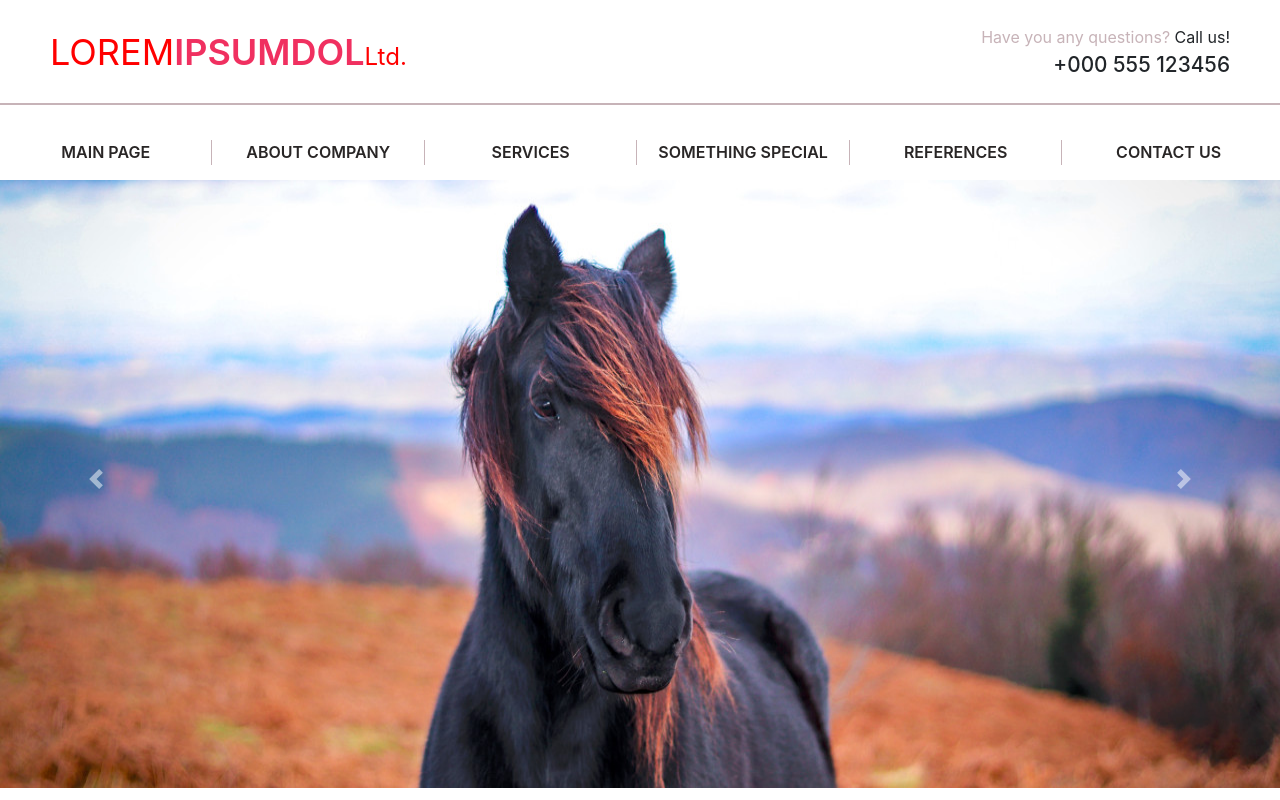
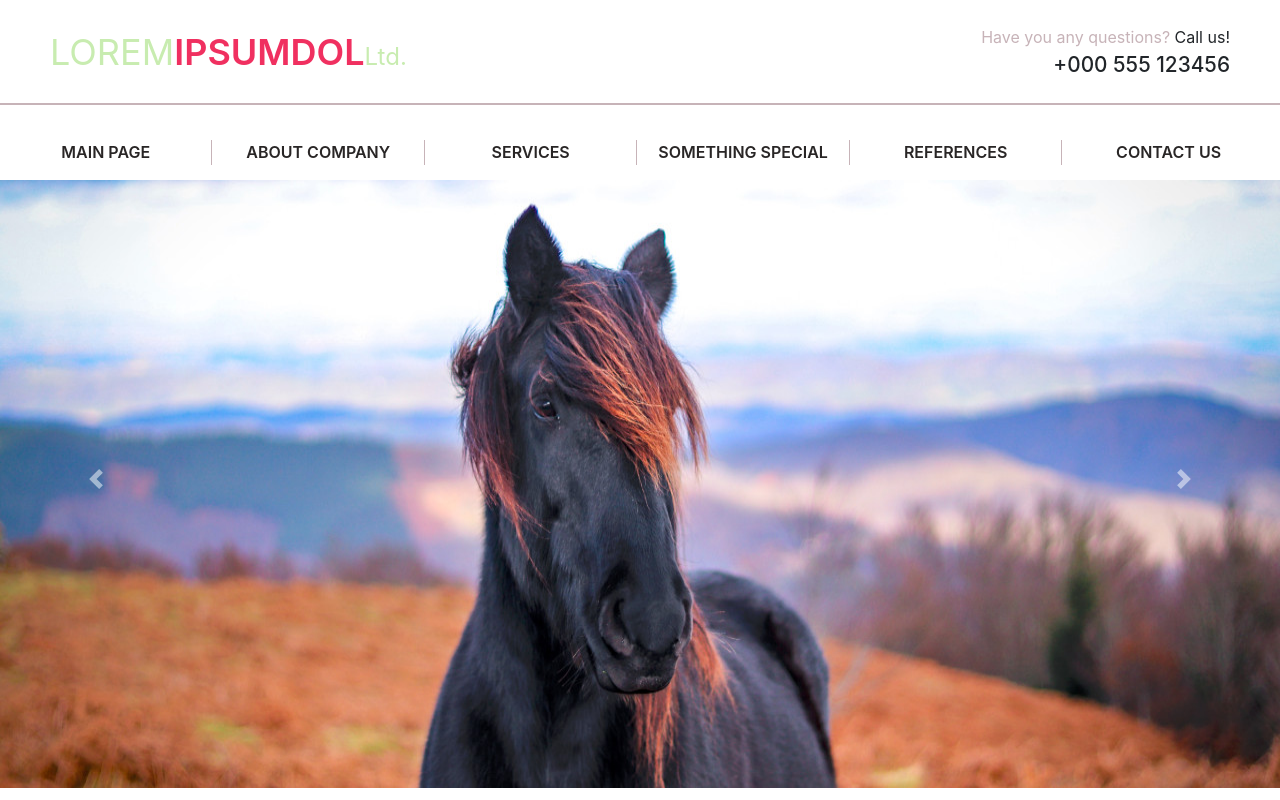
Before and after one commit to AlmedinaBrasnjic/test_1, a plain HTML site: page zadaca2/index.html in a window 1280 px wide. In both pictures the pointer is over the link 228 px from the left and 52 px from the top of the page. Shown: the top 800 px of the page. Drawn offline with nearby package versions, Linux system fonts and the light colour scheme.

Commit message:
Nova promjena boje u redu 19

```diff
--- a/zadaca2/css/style.css
+++ b/zadaca2/css/style.css
@@ -16,7 +16,7 @@
 
 .logo a:hover {
 	text-decoration: none;
-	color:red;
+	color:rgb(200, 236, 176);
 }
 
 .logo a> span {
```
